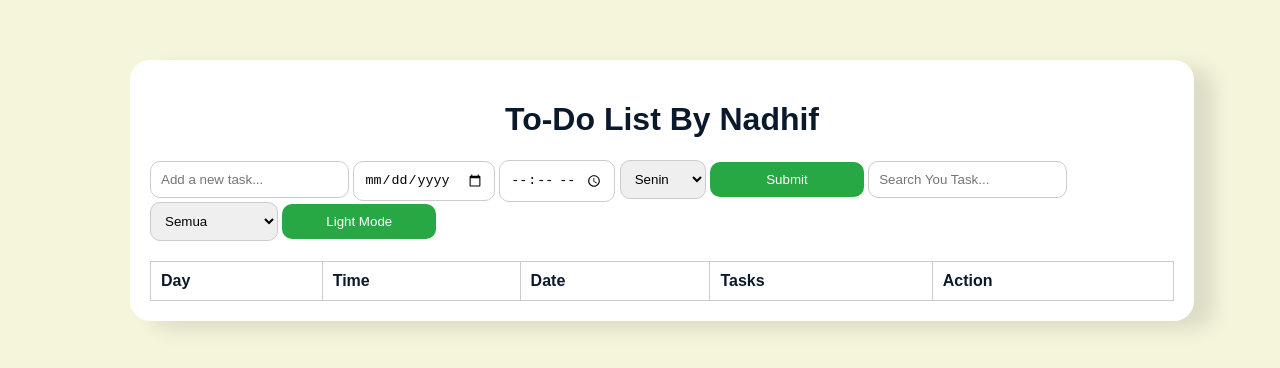
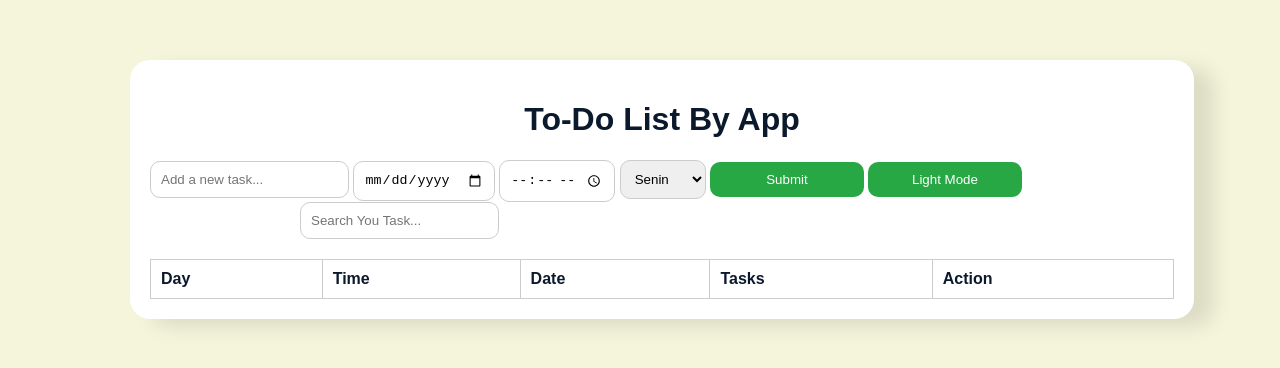
Before and after one commit to Dipsii1/To-Do-List, a plain HTML site: page index.html in a window 1280 px wide. Shown: the part 140-508 px from the top of the page. Drawn offline with Linux system fonts and the light colour scheme.

Commit message:
Final Commit

```diff
--- a/index.html
+++ b/index.html
@@ -8,7 +8,7 @@
 </head>
 <body>
     <div class="container">
-        <h1>To-Do List By Nadhif</h1>
+        <h1>To-Do List By App</h1>
         <div class="form-container">
           <input type="text" id="input" class="input" placeholder="Add a new task...">
           <input id="Date-input" type="date">
@@ -23,13 +23,8 @@
             <option value="Minggu">Minggu</option>
           </select>
           <button onclick="saveTask()" id="Submit" class="add-btn">Submit</button>
+          <button onclick="DarkMode()">Light Mode</button>
           <input type="text" id="search-input"placeholder="Search You Task...">
-          <select name="" id="">
-            <option id="filterTable">Semua</option>
-            <option id="filter-selesai">Selesai</option>
-            <option id="filter-belum-selesai">Belum Selesai</option>
-          </select>
-          <button onclick="DarkMode()">Light Mode</button>
 
         </div>
         <table>
--- a/style.css
+++ b/style.css
@@ -67,6 +67,10 @@ button:hover {
   background-color: var(--btn-hover);
 }
 
+#search-input {
+  margin-left:150px;
+}
+
 .done {
   background-color: #28a745;
   color: #ffff;
```
Also changed, not shown: assets/script.js (+0 -15 lines).
